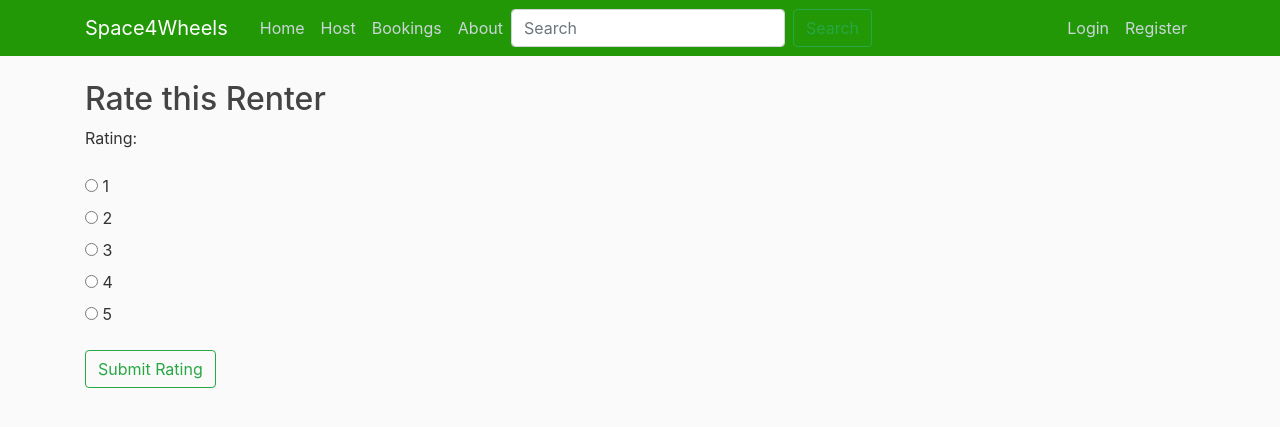
After one commit to dreisnew/Space4Wheels, a Django app: page /rate_user/26/ in a window 1280 px wide. The commit adds this page. Shown: the top 427 px of the page. Run offline with Django 5.2, Linux system fonts and the light colour scheme; data comes from the database, SQL or seed files in the repository; both versions use the stored data as it was after the commit; some libraries are stand-ins or nearby versions.

Commit message:
can rate user but still need to fix rating more than once.

```diff
--- a/Space4Wheels/admin.py
+++ b/Space4Wheels/admin.py
@@ -1,7 +1,8 @@
 from django.contrib import admin
-from .models import Post, Booking, Rating
+from .models import Post, Booking, Rating, UserRating
 
 # Register your models here.
 admin.site.register(Post) #post model
 admin.site.register(Booking) #booking model
 admin.site.register(Rating) #rating model
+admin.site.register(UserRating) #rating model
--- a/Space4Wheels/forms.py
+++ b/Space4Wheels/forms.py
@@ -36,3 +36,8 @@ class RatingForm(forms.Form):
     RATING_CHOICES = [(1, '1'), (2, '2'), (3, '3'), (4, '4'), (5, '5')]
 
     rating = forms.ChoiceField(choices=RATING_CHOICES, widget=forms.RadioSelect)
+
+class UserRatingForm(forms.Form):
+    RATING_CHOICES = [(1, '1'), (2, '2'), (3, '3'), (4, '4'), (5, '5')]
+
+    rating = forms.ChoiceField(choices=RATING_CHOICES, widget=forms.RadioSelect)
--- a/Space4Wheels/models.py
+++ b/Space4Wheels/models.py
@@ -3,6 +3,7 @@ from django.utils import timezone
 from django.contrib.auth.models import User
 from django.urls import reverse
 from django.core.validators import MinValueValidator, MaxValueValidator
+
 
 # Create your models here.
 class Post(models.Model):
@@ -66,7 +67,13 @@ class Booking(models.Model):
     def get_absolute_url(self):
         return reverse('post-detail', kwargs={'pk': self.pk})
 
-class Rating(models.Model):
+class Rating(models.Model): #rate booking
     user = models.ForeignKey(User, on_delete=models.CASCADE)
     post = models.ForeignKey(Post, on_delete=models.CASCADE)
     rating = models.IntegerField()
+
+
+class UserRating(models.Model): #rate renter
+    rater = models.ForeignKey(User, on_delete=models.CASCADE, related_name='ratings_given')
+    target_user = models.ForeignKey(User, on_delete=models.CASCADE, related_name='ratings_received')
+    rating = models.IntegerField()
--- a/Space4Wheels/templates/Space4Wheels/author_profile.html
+++ b/Space4Wheels/templates/Space4Wheels/author_profile.html
@@ -8,6 +8,7 @@
             <p class="text-secondary">{{ author.email }}</p>
             <p class="text-secondary">Contact Number:</p>
             <p class="text-secondary">{{ author.profile.contact_number }}</p>
+            <p class="text-secondary">Average Rating: {{ average_rating|default:"Not rated yet" }}</p>
         </div>
     </div>
 </div>
--- /dev/null
+++ b/Space4Wheels/templates/Space4Wheels/rate_user.html
@@ -0,0 +1,11 @@
+<!-- rate_user.html -->
+{% extends "Space4Wheels/base.html" %}
+
+{% block content %}
+<h2>Rate this Renter</h2>
+<form method="post" action="{% url 'rate_user' booking.id %}">
+    {% csrf_token %}
+    {{ form.as_p }}
+    <button class="btn btn-outline-success my-2 my-sm-0" type="submit">Submit Rating</button>
+</form>
+{% endblock %}
--- a/Space4Wheels/urls.py
+++ b/Space4Wheels/urls.py
@@ -6,7 +6,7 @@ from .views import (
     PostCreateView,
     PostUpdateView,
     PostDeleteView,
-    book_space, BookingsView, rate_post, author_profile
+    book_space, BookingsView, rate_post, author_profile, rate_user
 )
 #from users import views as user_views
 from django.contrib.auth.decorators import login_required
@@ -26,4 +26,5 @@ urlpatterns = [
     path('bookings/reject/<int:booking_id>/', views.reject_booking, name='reject-booking'),
     path('rate-post/<int:post_id>/', rate_post, name='rate-post'),
     path('author-profile/', author_profile, name='author-profile'),
+    path('rate_user/<int:booking_id>/', rate_user, name='rate_user'),
 ]
--- a/Space4Wheels/views.py
+++ b/Space4Wheels/views.py
@@ -7,8 +7,8 @@ from django.views.generic import (
     UpdateView,
     DeleteView
 )
-from Space4Wheels.models import Post, Booking, Rating
-from .forms import BookingForm, SearchForm, RatingForm
+from Space4Wheels.models import Post, Booking, Rating, UserRating
+from .forms import BookingForm, SearchForm, RatingForm, UserRatingForm
 from django.contrib import messages
 from django.http import JsonResponse
 from django.views.generic.base import TemplateView
@@ -257,8 +257,15 @@ def author_profile(request):
     author_username = request.GET.get('author_username', '')
     author = get_object_or_404(User, username=author_username)
 
+    # Fetch all ratings given to the author
+    author_ratings = UserRating.objects.filter(target_user=author)
+
+    # Calculate average rating
+    average_rating = author_ratings.aggregate(Avg('rating'))['rating__avg']
+
     context = {
         'author': author,
+        'average_rating': average_rating,
     }
 
     return render(request, 'Space4Wheels/author_profile.html', context)
@@ -310,7 +317,24 @@ def rate_post(request, post_id):
 
     return render(request, 'Space4Wheels/rate_post.html', {'form': form, 'post': post, 'average_rating': average_rating})
 
+def rate_user(request, booking_id):
+    booking = get_object_or_404(Booking, id=booking_id)
 
+    if request.method == 'POST':
+        form = UserRatingForm(request.POST)
+        if form.is_valid():
+            rating_value = form.cleaned_data['rating']
+
+            # Save the rating
+            UserRating.objects.create(rater=request.user, target_user=booking.renter, rating=rating_value)
+
+            # Redirect or return a response as needed
+            return redirect('bookings')  # Redirect to the bookings page or any other page
+
+    else:
+        form = UserRatingForm()
+
+    return render(request, 'Space4Wheels/rate_user.html', {'form': form, 'booking': booking})
 
 def bookings(request):
     return render(request, 'Space4Wheels/bookings.html', {'title': 'Bookings'})
```
Also changed, not shown: Space4Wheels/templates/Space4Wheels/bookings.html (+12 -0 lines), Space4Wheels/migrations/0008_renterrating.py (added), Space4Wheels/migrations/0009_delete_renterrating.py (added), Space4Wheels/migrations/0010_userrating.py (added), db.sqlite3.
